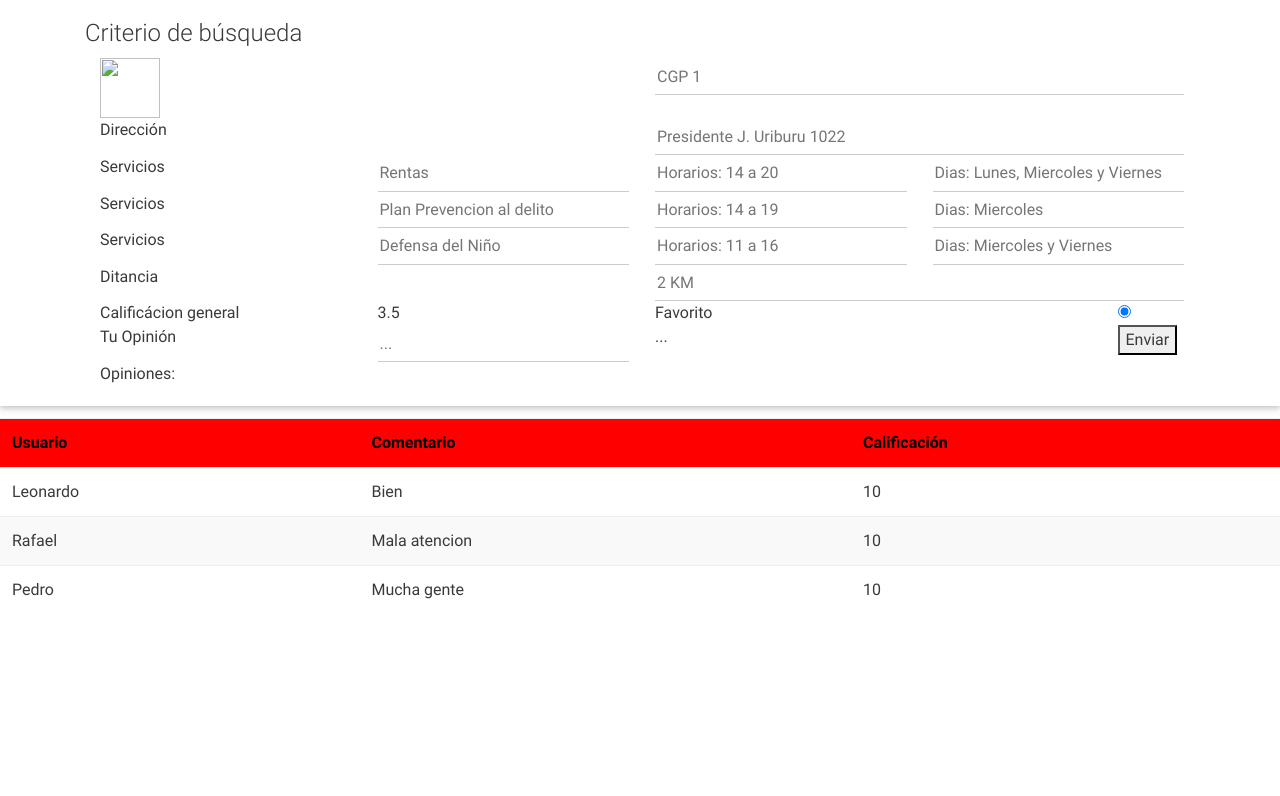
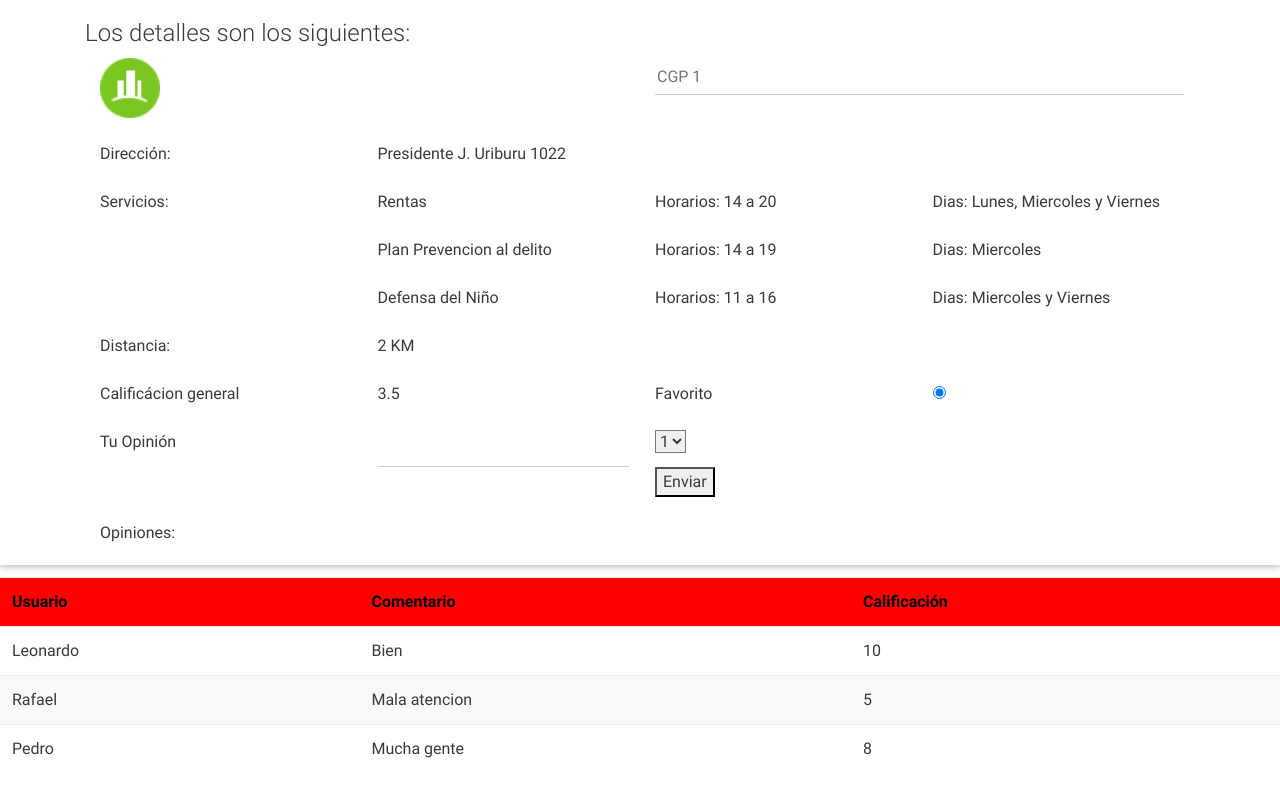
Before and after one commit to AangusC/PoiFinder-Web, a plain HTML site: page cgp.html in a window 1280 px wide. Drawn offline with Linux system fonts and the light colour scheme.

Commit message:
Ventanas Bus, cgp, bank y local

```diff
--- a/cgp.html
+++ b/cgp.html
@@ -20,12 +20,12 @@
 <div class="card">
     <div class="card-block">
         <div class="container">
-          <h4 class="card-title">Criterio de b&uacute;squeda</h4>
+          <h4 class="card-title">Los detalles son los siguientes:</h4>
 
 		  	<div class="container">
 				 <div class="row">
 					<div class="col-sm-6">
-						<img src="images/clari.jpg" height="60px;" width="60px;">
+						<img src="images/cgp.png" height="60px;" width="60px;">
 					</div>
 					<div class="col-sm-6">
 						<input type="text" id="nombreComienzaCon" placeholder="CGP 1" max="25">
@@ -33,77 +33,101 @@
 				</div>
 			</div>
 
-			<div class="container">
-				<div class="row">
-					<div class="col-sm-6">
-						<p class="card-text">Direcci&oacute;n </p>
-					</div>
-					<div class="col-sm-6">
-						<input type="text" id="nombreComienzaCon" placeholder="Presidente J. Uriburu 1022" max="25">
-					 </div>
-				</div>
+			<div >
+				<br>
 			</div>
 
 			<div class="container">
 				<div class="row">
 					<div class="col-sm-3">
-						<p class="card-text">Servicios</p>
+						<p class="card-text">Direcci&oacute;n:</p>
 					</div>
 					<div class="col-sm-3">
-						<input type="text" id="nombreComienzaCon" placeholder="Rentas" max="25">
-					</div>
-					<div class="col-sm-3">
-						<input type="text" id="nombreComienzaCon" placeholder="Horarios: 14 a 20" max="25">
-					</div>
-					<div class="col-sm-3">
-						<input type="text" id="nombreComienzaCon" placeholder="Dias: Lunes, Miercoles y Viernes" max="25">
-					</div>
+						<p class="card-text">Presidente J. Uriburu 1022</p>
+					 </div>
 				</div>
+			</div>
+
+			<div >
+				<br>
 			</div>
 
 			<div class="container">
 				<div class="row">
 					<div class="col-sm-3">
-						<p class="card-text">Servicios</p>
+						<p class="card-text">Servicios:</p>
 					</div>
 					<div class="col-sm-3">
-						<input type="text" id="nombreComienzaCon" placeholder="Plan Prevencion al delito" max="25">
+						<p class="card-text">Rentas</p>
 					</div>
 					<div class="col-sm-3">
-						<input type="text" id="nombreComienzaCon" placeholder="Horarios: 14 a 19" max="25">
+						<p class="card-text">Horarios: 14 a 20</p>
 					</div>
 					<div class="col-sm-3">
-						<input type="text" id="nombreComienzaCon" placeholder="Dias: Miercoles" max="25">
+						<p class="card-text">Dias: Lunes, Miercoles y Viernes</p>
 					</div>
 				</div>
+			</div>
+
+			<div >
+				<br>
 			</div>
 
 			<div class="container">
 				<div class="row">
 					<div class="col-sm-3">
-						<p class="card-text">Servicios</p>
+						<p class="card-text"></p>
 					</div>
 					<div class="col-sm-3">
-						<input type="text" id="nombreComienzaCon" placeholder="Defensa del Niño" max="25">
+						<p class="card-text">Plan Prevencion al delito</p>
 					</div>
 					<div class="col-sm-3">
-						<input type="text" id="nombreComienzaCon" placeholder="Horarios: 11 a 16" max="25">
+						<p class="card-text">Horarios: 14 a 19</p>
 					</div>
 					<div class="col-sm-3">
-						<input type="text" id="nombreComienzaCon" placeholder="Dias: Miercoles y Viernes" max="25">
+						<p class="card-text">Dias: Miercoles</p>
 					</div>
 				</div>
 			</div>
 
+			<div >
+				<br>
+			</div>
+
+			<div class="container">
+				<div class="row">
+					<div class="col-sm-3">
+						<p class="card-text"></p>
+					</div>
+					<div class="col-sm-3">
+						<p class="card-text">Defensa del Niño</p>
+					</div>
+					<div class="col-sm-3">
+						<p class="card-text">Horarios: 11 a 16</p>
+					</div>
+					<div class="col-sm-3">
+						<p class="card-text">Dias: Miercoles y Viernes</p>
+					</div>
+				</div>
+			</div>
+
+			<div >
+				<br>
+			</div>
+
 		   <div class="container">
 				 <div class="row">
-					<div class="col-sm-6">
-						<p class="card-text">Ditancia </p>
+					<div class="col-sm-3">
+						<p class="card-text">Distancia: </p>
 					</div>
-					<div class="col-sm-6">
-						<input type="text" id="nombreComienzaCon" placeholder="2 KM" max="25">
+					<div class="col-sm-3">
+						<p class="card-text">2 KM</p>
 					</div>
 				</div>
+			</div>
+
+			<div >
+				<br>
 			</div>
 
 			<div class="container">
@@ -114,13 +138,17 @@
 					<div class="col-sm-3">
 						<p class="card-text">3.5</p>
 					</div>
-					<div class="col-sm-5">
+					<div class="col-sm-3">
 						<p class="card-text">Favorito</p>
 					</div>
-					<div class="col-sm-1">
+					<div class="col-sm-3">
 						<input name="intereses" type="radio" value="rbiinternet" checked="checked" />
 					</div>
 				</div>
+			</div>
+
+			<div >
+				<br>
 			</div>
 
 			<div class="container">
@@ -129,15 +157,45 @@
 						<p class="card-text">Tu Opini&oacute;n</p>
 					</div>
 					<div class="col-sm-3">
-						 <input type="text" id="nombreComienzaCon" placeholder="..." max="2">
+						 <input type="text" placeholder=" " max="2">
 					</div>
-					<div class="col-sm-5">
-						<p class="card-text">...</p>
+					<div class="col-sm-3">
+						 <select name="programa">
+							<option value="Valor1" selected="nro"> 1 </option>
+							<option value="Valor2" >2</option>
+							<option value="Valor3">3</option>
+							<option value="Valor4">4</option>
+							<option value="Valor5">5</option>
+						</select>
 					</div>
-					<div class="col-sm-1">
-						<input name="intereses" type="button" value="Enviar" checked="checked" />
+					<div class="col-sm-3">
+						 <p class="card-text"></p>
 					</div>
 				</div>
+			</div>
+
+
+
+			<div class="container">
+				 <div class="row">
+					<div class="col-sm-3">
+						<p class="card-text"></p>
+					</div>
+					<div class="col-sm-3">
+						 <p class="card-text"></p>
+					</div>
+					<div class="col-sm-3">
+						<input name="intereses" type="button" value="Enviar" checked="checked" />
+
+					</div>
+					<div class="col-sm-3">
+						 <p class="card-text"></p>
+					</div>
+				</div>
+			</div>
+
+			<div >
+				<br>
 			</div>
 
 			<div class="container">
@@ -147,9 +205,10 @@
 					</div>
 				</div>
 			</div>
+
       </div>
+
     </div>
-
 
 </div>
 
@@ -168,12 +227,12 @@
       <tr>
         <td>Rafael</td>
         <td>Mala atencion</td>
-        <td>10</td>
+        <td>5</td>
       </tr>
 	  <tr>
         <td>Pedro</td>
         <td>Mucha gente</td>
-        <td>10</td>
+        <td>8</td>
       </tr>
     </table>
 </div>
```
Also changed, not shown: banco.html (+81 -23 lines), colectivo.html (+69 -19 lines), localComercial.html (+71 -22 lines), images/bank.png (added), images/bus.png (added), images/cgp.png (added), images/local.png (added).
